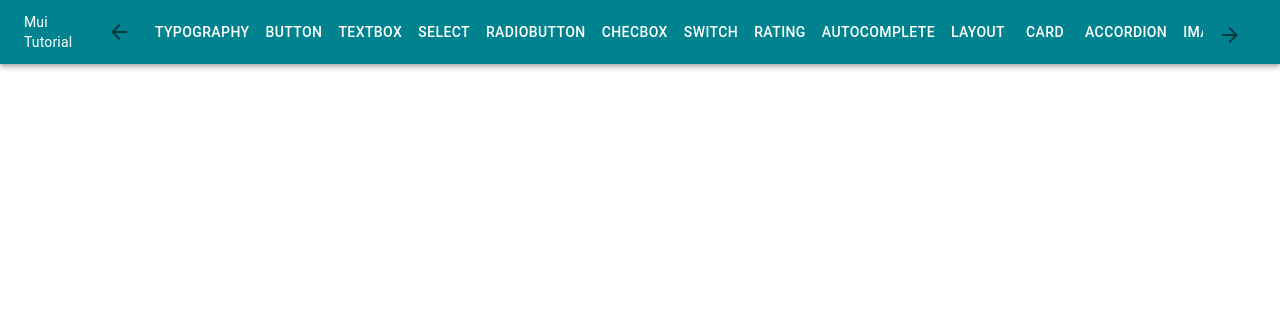
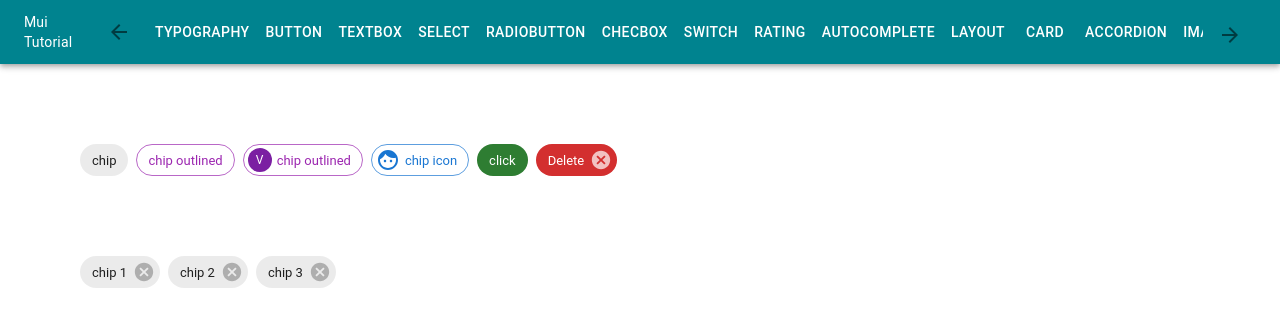
Before and after one commit to shubham-mhatre/react-typescript-material-ui, a React (Create React App) app: page /muichip in a window 1280 px wide. Shown: the top 326 px of the page. Built offline with nearby package versions, Linux system fonts and the light colour scheme.

Commit message:
material ui chip component

```diff
--- a/src/App.tsx
+++ b/src/App.tsx
@@ -25,6 +25,7 @@ import MuiBottomNavigation from './Components/MuiBottomNavigation';
 import MuiAvatar from './Components/MuiAvatar';
 import MuiBadge from './Components/MuiBadge';
 import MuiList from './Components/MuiList';
+import MuiChip from './Components/MuiChip';
 
 function App() {
   return (
@@ -54,6 +55,7 @@ function App() {
           <Route path="/muiavatar" element={<MuiAvatar />}></Route>
           <Route path="/muibadge" element={<MuiBadge />}></Route>
           <Route path="/muilist" element={<MuiList />}></Route>
+          <Route path="/muichip" element={<MuiChip />}></Route>
         </Routes>
       </Router>
     </div>
--- /dev/null
+++ b/src/Components/MuiChip.tsx
@@ -0,0 +1,40 @@
+import { Avatar, Chip, Stack } from '@mui/material'
+import FaceIcon from '@mui/icons-material/Face'
+import React,{useState} from 'react'
+
+
+const MuiChip = () => {
+    const [chips,setChip]=useState(['chip 1','chip 2','chip 3']);
+    const handleDelete =(chipsToDelete:string) =>{
+        setChip((chips)=>chips.filter((chip)=> chip !== chipsToDelete))
+    }
+    return (
+        <>
+        <Stack direction={'row'} spacing={1} mt={10} ml={10}>
+            <Chip label='chip' />
+            <Chip label='chip outlined' color='secondary' variant='outlined' />
+            <Chip label='chip outlined' color='secondary' variant='outlined'
+                avatar={<Avatar>V</Avatar>} />
+            <Chip label='chip icon' color='primary' variant='outlined'
+                 icon={<FaceIcon />} />
+
+            <Chip label="click" color='success' onClick={()=> alert('clicked')}/>
+
+            <Chip label="Delete" color='error' onClick={()=> alert('clicked')}
+            onDelete={()=>alert("delete clicked")}/>
+
+
+
+        </Stack>
+        <Stack direction={'row'} spacing={1} mt={10} ml={10}>
+            {
+                chips.map((rs)=>(
+                    <Chip key={rs} label={rs} onDelete={()=>handleDelete(rs)}/>
+                ))
+            }
+        </Stack>
+        </>
+    )
+}
+
+export default MuiChip
--- a/src/Components/MuiNavbar.tsx
+++ b/src/Components/MuiNavbar.tsx
@@ -51,6 +51,7 @@ const MuiNavbar = () => {
                                 <Button color='inherit' href="/muiavatar">Avatar</Button>
                                 <Button color='inherit' href="/muibadge">Badge</Button>
                                 <Button color='inherit' href="/muilist">List</Button>
+                                <Button color='inherit' href="/muichip">Chip</Button>
                             </div>
                         </div>
                         <div style={{ minWidth: '500px' }} />
```
